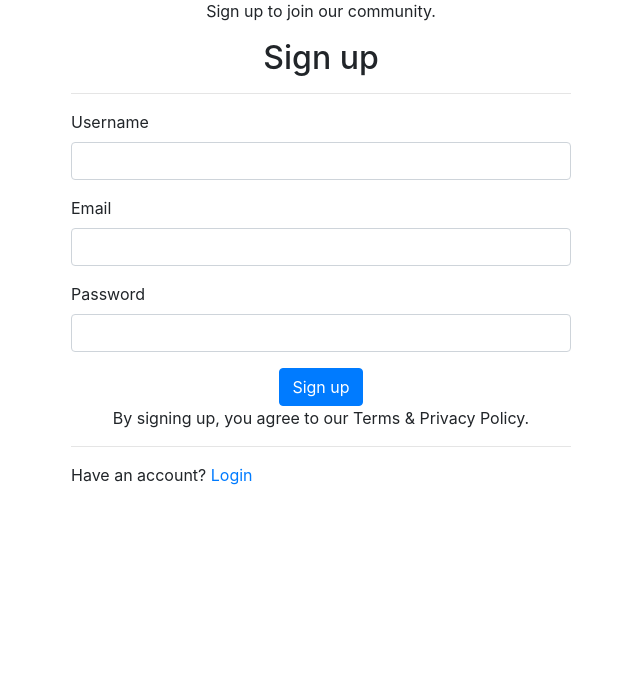
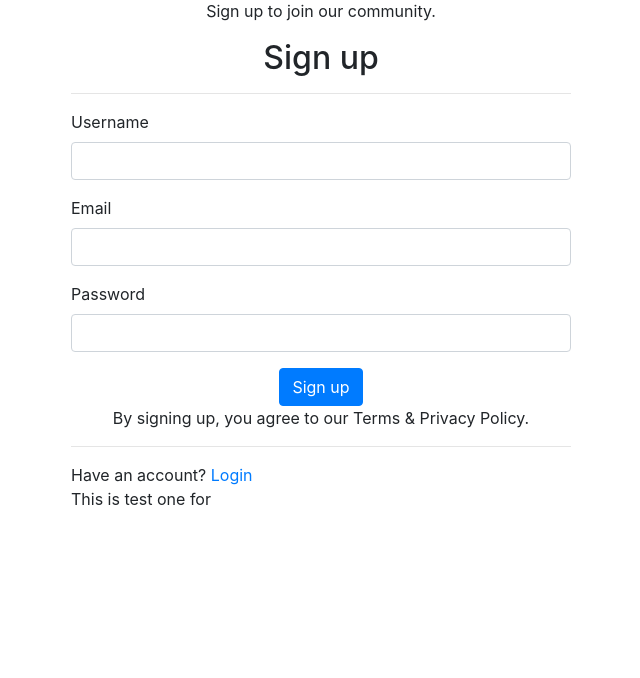
Before and after one commit to Thilina1/login_basic, a PHP site: page / in a window 1280 px wide. Shown: the part 51-729 px from the top of the page, without its empty margins (319-959 px from the left). Run offline with PHP 8.4, Linux system fonts and the light colour scheme; some libraries are stand-ins or nearby versions.

Commit message:
Update index.php

```diff
--- a/index.php
+++ b/index.php
@@ -102,7 +102,7 @@ if(isset($_POST['btn-register'])){
                     <div class="log">  Have an account? <a href="login.php">Login</a> </div>
                 </div>
 
-
+            This is test one for
             </form>
         </div>
     </div>
```
